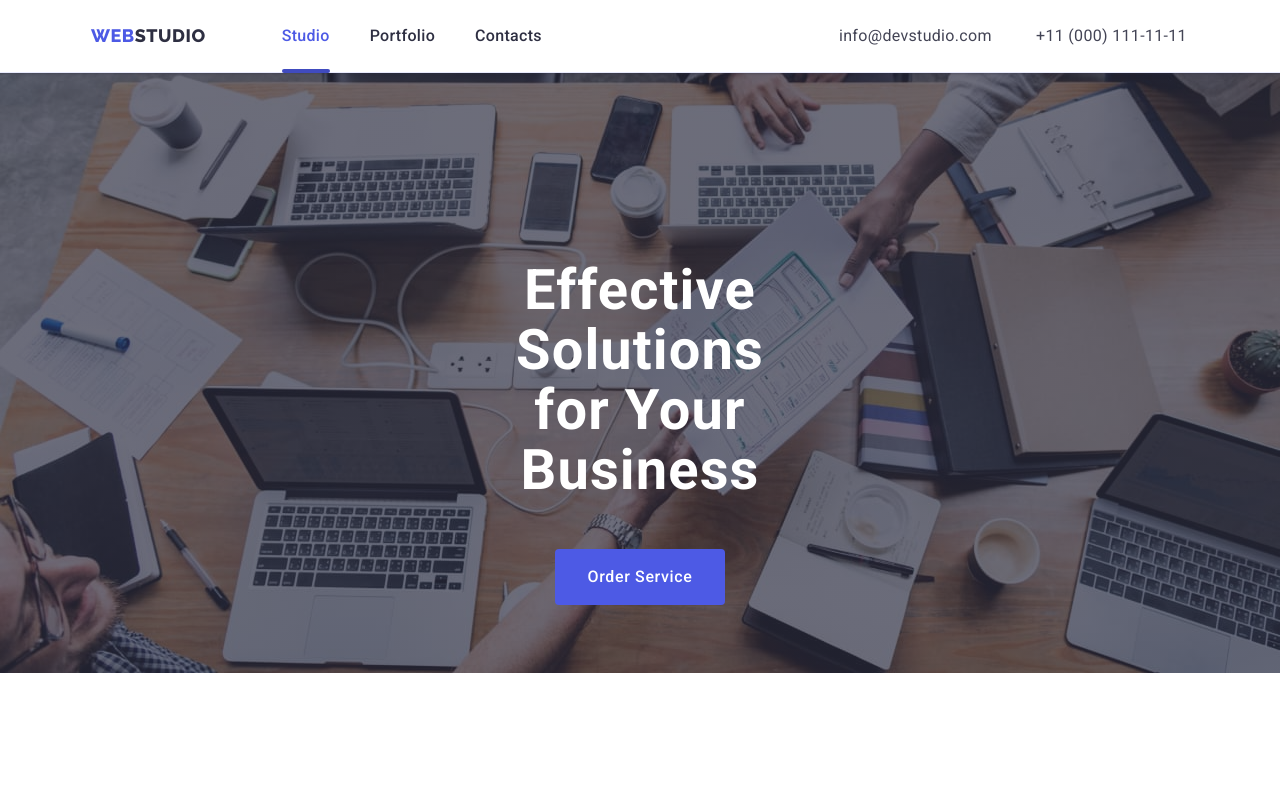
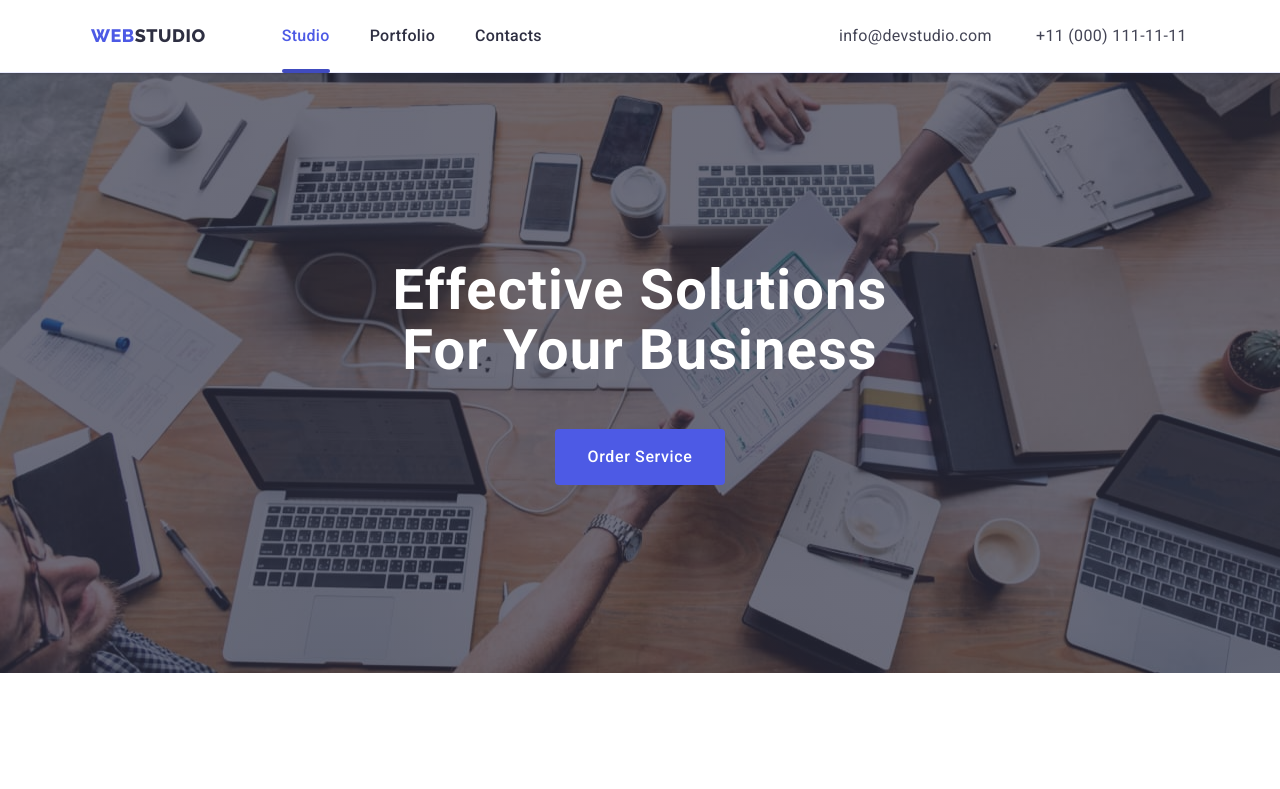
Before and after one commit to Velmurdov/goit-markup-hw-07, a plain HTML site: page index.html in a window 1280 px wide. Shown: the top 789 px of the page. Drawn offline with nearby package versions, Linux system fonts and the light colour scheme.

Commit message:
Add files via upload

```diff
--- a/css/desktop.css
+++ b/css/desktop.css
@@ -55,10 +55,11 @@
         rgba(46, 47, 66, 0.7),
         rgba(46, 47, 66, 0.7)
       ) , url(../img/hero-bg-desktop.jpg);
-      width: 100%;
+
     padding: 188px 0 ;
     margin: 0 auto;
     max-width: 1440px;
+    max-height: 600px;
 
 }
 
@@ -93,6 +94,8 @@ margin-bottom: 48px;
 }
 .futures-icons-link{
   display: flex;
+  align-items: center;
+    justify-content: center;
 }
 
 .futures-item {
--- a/css/mobile.css
+++ b/css/mobile.css
@@ -4,20 +4,7 @@
     }
 /* --------------------------HERO------------------------------- */
 
-    .hero-title {
-        font-family: 'Roboto';
-        font-style: normal;
-        font-weight: 700;
-        font-size: 36px;
-        line-height: 1.1;
-        /* or 107% */
-        letter-spacing: 0.02em;
-        color: #FFFFFF;
 
-       width: 318px;
-       margin: 0 auto;
-       margin-bottom: 72px;
-        }
 
 
 
--- a/css/style.css
+++ b/css/style.css
@@ -353,13 +353,13 @@ background-color: var(--btn-background-focus-color);
         rgba(46, 47, 66, 0.7),
         rgba(46, 47, 66, 0.7)
       ) , url(../img/hero-bg-mob.jpg);
-      width: 100%;
+
       background-repeat: no-repeat;
     background-size: cover;
       text-align: center;
 
       max-width: 428px;
-      height: 600px;
+      max-height: 400px;
       padding: 112px 0;
       margin: 0 auto;
 
@@ -371,13 +371,17 @@ background-color: var(--btn-background-focus-color);
 font-weight: 700;
 font-size: 36px;
 line-height: 1.1;
-        /* or 107% */
+/* or 111% */
+
+text-align: center;
 letter-spacing: 0.02em;
+text-transform: capitalize;
+
 color: #FFFFFF;
 
-        max-width: 320px;
+        width: 320px;
         margin: 0 auto;
- margin-bottom: 48px;
+ margin-bottom: 72px;
   }
 
 
@@ -415,9 +419,8 @@ transition:  background-color 250ms cubic-bezier(0.4, 0, 0.2, 1) ;
     height: 100%;
     background-color: #F4F4FD;
     border-radius: 4px;
-    display: flex;
-    align-items: center;
-    justify-content: center;
+
+    display: none;
     fill: black;
     height: 112px;
     transition: fill 250ms cubic-bezier(0.4, 0, 0.2, 1), background-color 250ms cubic-bezier(0.4, 0, 0.2, 1) ;
@@ -480,7 +483,7 @@ transition:  background-color 250ms cubic-bezier(0.4, 0, 0.2, 1) ;
   /* NAVY BLUE */
   color: #2E2F42;
   margin-bottom: 8px;
-
+  text-align: center;
   }
 
   .futures-text {
@@ -495,9 +498,6 @@ transition:  background-color 250ms cubic-bezier(0.4, 0, 0.2, 1) ;
 
   }
 
-  .futures-list {
-    display: flex;
-  }
 
    /* --------------------------SLIDES------------------------------- */
 
@@ -532,7 +532,7 @@ transition:  background-color 250ms cubic-bezier(0.4, 0, 0.2, 1) ;
     display: flex;
    flex-wrap: wrap;
    justify-content: center;
-
+   gap: 72px;
 
   }
   .team-item {
@@ -943,7 +943,7 @@ margin-bottom: 16px;
 }
 
 .footer-subscribe-title {
-margin-left: 140px;
+text-align: center;
   font-family: 'Roboto';
 font-weight: 500;
 font-size: 16px;
--- a/css/tablet.css
+++ b/css/tablet.css
@@ -13,7 +13,7 @@
 }
 .contacts-list {
   display: flex;
-  align-items: center;
+  align-items: flex-start ;
 }
 
 .header > .container {
@@ -50,13 +50,13 @@ letter-spacing: 0.04em;
       font-family: 'Roboto';
   font-style: normal;
   font-weight: 700;
-      font-size: 36px;
-      line-height: 1.1;
-      /* or 107% */
+  font-size: 50px;
+  line-height: 1.07;
+
   letter-spacing: 0.02em;
   color: #FFFFFF;
 
-     width: 318px;
+          width: 494px;
           margin: 0 auto;
    margin-bottom: 40px;
     }
@@ -70,6 +70,7 @@ letter-spacing: 0.04em;
       ) , url(../img/hero-bg-tablet.jpg);
           padding: 112px 0;
           max-width: 768px;
+          max-height: 436px;
       }
 /* --------------------------FUTURES------------------------------- */
 .futures > .container {
@@ -91,9 +92,11 @@ letter-spacing: 0.04em;
       display: flex;
      flex-wrap: wrap;
      justify-content: center;
-     gap: 24px;
+     gap: 64px 24px ;
 
     }
+
+
 
     .team-item {
     width: calc((100% - 30px) / 2);
@@ -101,10 +104,10 @@ letter-spacing: 0.04em;
  /* ----------------------------CUSTOMERS-------------------------------------- */
 
  .customers-list{
-    justify-content: space-evenly;
+    gap: 72px 24px;
  }
     .customers-item {
-        width: calc((100% - 30px) / 4);  }
+        width: 168px;  }
 
 
 
@@ -141,7 +144,7 @@ justify-content: left;
 
  .footer-subscribe-title {
    margin-left: 0;
-
+   text-align: start ;
  }
 .footer-subscribe-wrap {
 
```
Lines whose indentation alone changed are shown as unchanged.
